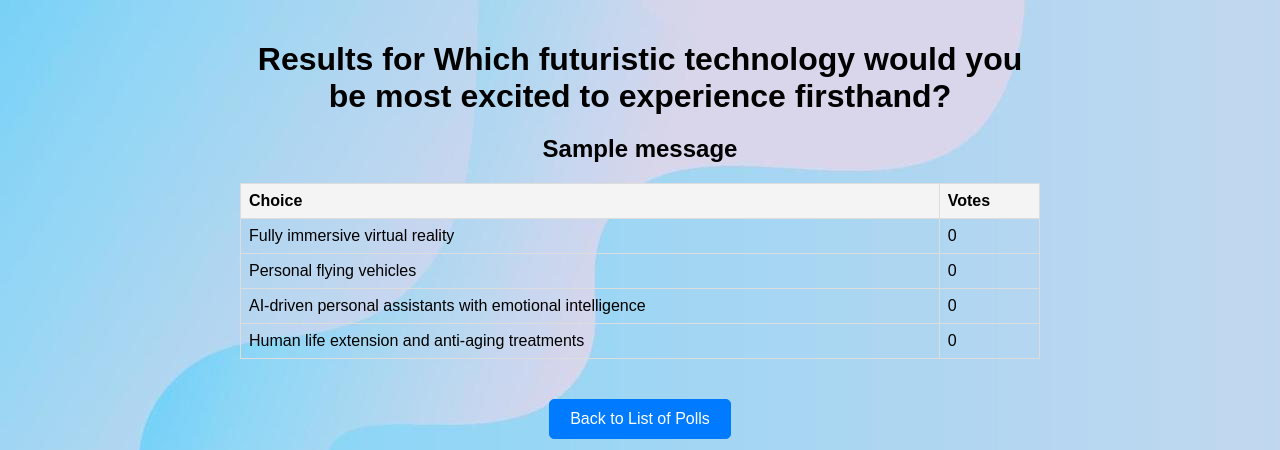
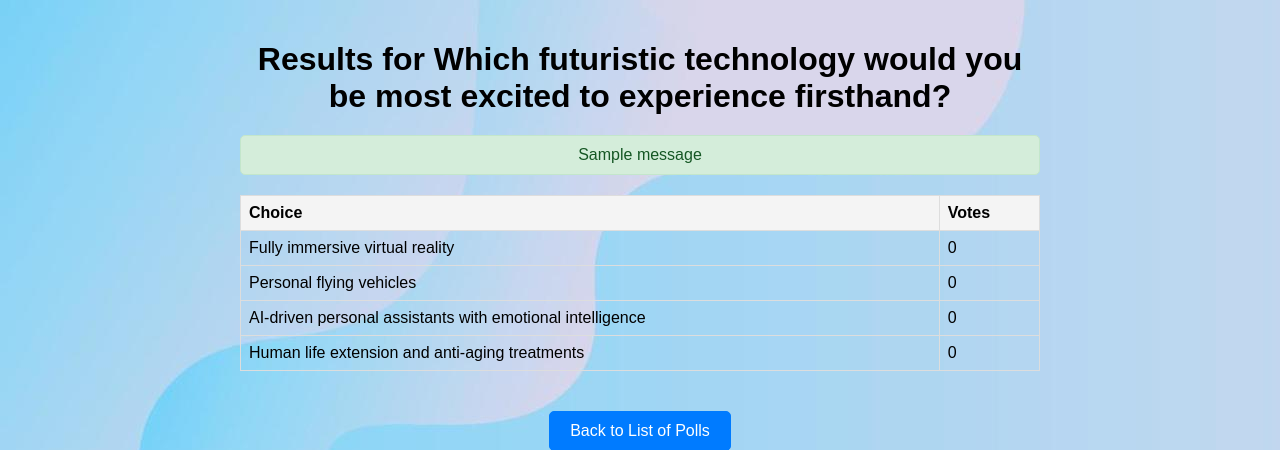
Before and after one commit to KikyoBRV/ku-polls, a Django app: page /polls/2/results/ in a window 1280 px wide. Shown: the top 450 px of the page. Run offline with Django 5.2, Linux system fonts and the light colour scheme; data comes from the database, SQL or seed files in the repository; tables that the repository leaves empty hold one stand-in row (values such as "Sample post"); one stand-in notice (Sample message) is shown.

Commit message:
Implement Django Messages Framework for Vote Confirmation

```diff
--- a/polls/templates/polls/results.html
+++ b/polls/templates/polls/results.html
@@ -1,7 +1,6 @@
 <!DOCTYPE html>
 <html lang="en">
 <head>
-    <!-- Load the static files -->
     {% load static %}
     <link rel="stylesheet" href="{% static 'polls/style.css' %}">
     <title>Results for {{ question.question_text }}</title>
@@ -53,6 +52,15 @@
         .no-results {
             margin-top: 20px;
         }
+        /* Style for messages */
+        .message {
+            background-color: #d4edda;
+            color: #155724;
+            padding: 10px;
+            margin-bottom: 20px;
+            border: 1px solid #c3e6cb;
+            border-radius: 5px;
+        }
     </style>
 </head>
 <body>
@@ -60,9 +68,13 @@
         <h1>Results for {{ question.question_text }}</h1>
 
         {% if messages %}
-            {% for message in messages %}
-                <h2>{{ message }}</h2>
-            {% endfor %}
+            <div>
+                {% for message in messages %}
+                    <div class="message">
+                        {{ message }}
+                    </div>
+                {% endfor %}
+            </div>
         {% endif %}
 
         <table>
```
